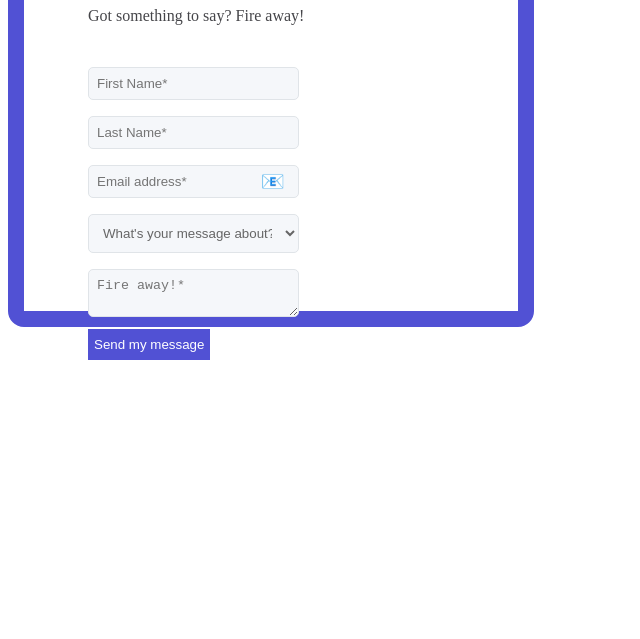
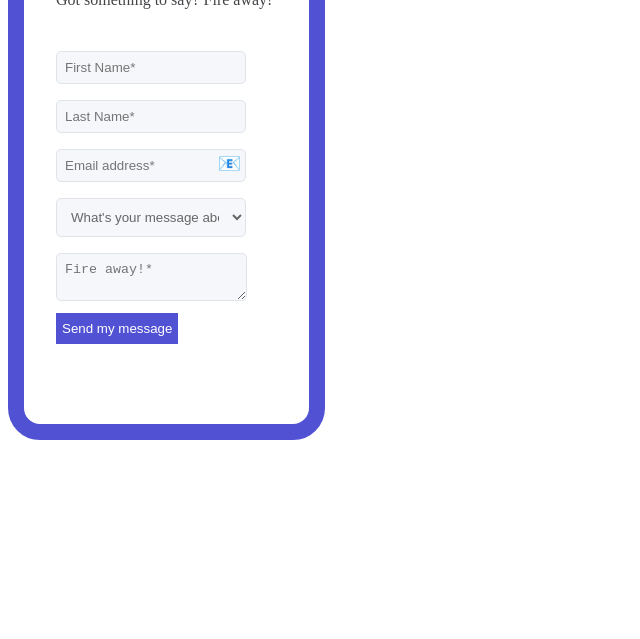
Before and after one commit to kbogantess/LYFTER, a plain HTML site: page Semana_3(M2frontend)/Ejercicio_1.html in a window 1280 px wide. Shown: the part 161-800 px from the top of the page, without its empty margins (0-640 px from the left). Drawn offline with Linux system fonts and the light colour scheme.

Commit message:
Correcciones de semana 3

```diff
--- a/Semana_3(M2frontend)/Ejercicio_1.css
+++ b/Semana_3(M2frontend)/Ejercicio_1.css
@@ -1,20 +1,25 @@
-.all{
 
-width: 100%;
-height: 100%;
-}
+
 
 .screen-border {
+
+    display: flex;
+    flex-direction: column;
+
     border: 1em rgb(81, 81, 212) solid;
-    border-radius: 1em;
-    padding: 4em;
-    height: 40vh;
-    width: 33vw;
-    padding-right: 0.5em;
+    border-radius: 2em;
 
+    padding-right:-3rem;
+    padding-bottom: 5rem;
+    padding-left:2rem;
+    padding-top:2rem;
+
+    height: 40%;
+    width: 20%;
 }
 
 p {
+    display: flex;
     font-size: 1rem;
     color: rgb(69, 69, 73);
 }
@@ -22,12 +27,14 @@ p {
 
 
 .first-name {
-    border-radius: 3em;
+    width: 150%;
+    border-radius: 3rem;
     padding-top: 0.5rem;
     padding-bottom: 0.5rem;
 }
 
 .first-name input {
+
     color: #666;
     background-color: #f5f7fa;
     border: 1px solid #e0e4e8;
@@ -39,9 +46,9 @@ p {
 }
 
 
-
 .last-name {
-    border-radius: 3em;
+    width: 150%;
+    border-radius: 3rem;
     padding-top: 0.5rem;
     padding-bottom: 0.5rem;
 }
@@ -58,14 +65,12 @@ p {
 }
 
 
-
 .email{
-    border-radius: 3em;
+    width: 150%;
+    border-radius: 3rem;
     padding-top: 0.5rem;
     padding-bottom: 0.5rem;
-    position: relative;
-    display: flex;
-    align-items: center;
+
 }
 
 .email input {
@@ -80,15 +85,16 @@ p {
 }
 
 .email .icon {
-    margin: -12em;
-    padding-left: 10em;
-    font-size: 1.2em;
+    margin: -12rem;
+    padding-left: 10rem;
+    font-size: 1.2rem;
     pointer-events: none;
 }
 
 
 
 .message-about {
+    width: 150%;
     border-radius: 3em;
     padding-top: 0.5rem;
     padding-bottom: 0.5rem;
@@ -105,16 +111,17 @@ p {
 }
 
 .message {
-    border-radius: 3em;
+    width: 275%;
+    border-radius: 3rem;
     padding-top: 0.5rem;
     padding-bottom: 0.5rem;
 }
 
 .message textarea {
+    width: 27.5%;
     color: #666;
     background-color: #f5f7fa;
     border: 1px solid #e0e4e8;
-    width: 50%;
     padding: 0.5rem;
     padding-bottom: 0.5rem;
     border-radius: 5px;
--- a/Semana_3(M2frontend)/Ejercicio_1.html
+++ b/Semana_3(M2frontend)/Ejercicio_1.html
@@ -1,82 +1,73 @@
-
 <!DOCTYPE html>
-<div class = all>
-<html lang="es"></html>
-
-    <head>
-        <link href="Ejercicio_1.css" rel="stylesheet" />
-    </head>
-
-
-    <body>
-            <div class= "screen-border">
-
-
 <html lang="es">
   <head>
     <meta charset="UTF-8" />
     <meta name="viewport" content="width=device-width, initial-scale=1.0" />
-                    <form action="https://dummyjson.com/test" method="POST">
+    <link href="Ejercicio_1.css" rel="stylesheet" />
+    <title>Formulario de contacto</title>
+  </head>
 
-
-<!--#########################################################################################################################################-->
-
-
+  <body>
+    <div class="screen-border">
       <h1>Contact us!</h1>
-
       <p>Got something to say? Fire away!</p>
       <br />
 
-
-                            <div class = "first-name">
-                            <input type="text" id="first_name" placeholder="First Name*" required/>
+      <form action="https://dummyjson.com/test" method="POST">
+        <div class="first-name">
+          <input
+            type="text"
+            id="first_name"
+            placeholder="First Name*"
+            required
+          />
           <br />
         </div>
 
-
-                            <div class = "last-name">
-                            <input type="text" id="last_name" placeholder="Last Name*" required/>
+        <div class="last-name">
+          <input type="text" id="last_name" placeholder="Last Name*" required />
           <br />
         </div>
 
-
-                            <div class = "email">
-
-                            <input type="text" id="email" placeholder="Email address*" required/>
+        <div class="email">
+          <input
+            type="email"
+            id="email"
+            placeholder="Email address*"
+            required
+          />
           <span class="icon">📧</span>
-
           <br />
         </div>
 
-
         <div class="message-about">
           <select id="message-about" required>
-                                    <option value="" disabled selected>What's your message about? *</option>
+            <option value="" disabled selected>
+              What's your message about? *
+            </option>
             <option value="Question">Question</option>
             <option value="Suggestion">Suggestion</option>
             <option value="Complaint">Complaint</option>
           </select>
         </div>
 
-
-                            <div class = "message">
-                            <textarea id="message" name="message" placeholder="Fire away!*"></textarea>
+        <div class="message">
+          <textarea
+            id="message"
+            name="message"
+            placeholder="Fire away!*"
+          ></textarea>
           <br />
         </div>
 
-
-                            <div class = "send-message">
+        <div class="send-message">
           <input type="submit" value="Send my message" />
+        </div>
       </form>
     </div>
-
+  </body>
+</html>
 
 <!--#########################################################################################################################################-->
 
-
-
-            </div>
-    </body>
-</html
-</div>
 <!-- Comment de prueba...-->
--- a/Semana_3(M2frontend)/Ejercicio_2.css
+++ b/Semana_3(M2frontend)/Ejercicio_2.css
@@ -1,23 +1,13 @@
-.all{
+.page-container{
 width:100%;
 height:100%;
+display: flex;
+justify-content: center;
+align-content: center;
 }
 
-
 .header-class{
-
     text-align: center;
-
-}
-
-
-
-.Social-networks-image{
-
-    display: flex;
-    justify-content: center;
-    margin-top: 1rem;
-
 }
 
 
@@ -25,15 +15,14 @@ height:100%;
 .choose-the-best{
 
     font-size: 0.95rem;
-    margin-top: 1rem;
-    margin-bottom: 0.5rem;
+    margin-top: 0.5rem;
 }
 
 
 
 .by{
     font-size: 0.5rem;
-    margin-top: -1rem;
+    margin-top: -1.8rem;
     margin-bottom: 0.5rem;
 }
 
@@ -43,7 +32,7 @@ height:100%;
 
     display: flex;
     justify-content: center;
-    margin-top: 1rem;
+    margin-top: 0.5rem;
 
 }
 
@@ -51,44 +40,47 @@ height:100%;
 
 .first-paragraph{
 
-
+    justify-content: center;
     text-align: left;
-    margin: 0 auto;
     font-size: 0.7rem;
-    margin-left: 37%;
+    margin-left: 0.8rem;
 
 }
 
 
-
-
+.fifty-text-fifty-image{
+    display: flex;
+    border-color: blue;
+}
 .fifty-paragraph{
 
-    margin-left: 37%;
+    display: flex;
+    font-size: 0.7rem;
+    padding-bottom: 0.7rem;
+    justify-content: start;
     text-align: left;
+    display: inline-block;
+    margin-top: -0.5rem;
+    margin-left: 1rem;
+}
+
+.fifty-image{
+
+    display: flex;
     font-size: 0.7rem;
+    padding-bottom: 0.7rem;
+    justify-content: end;
+    margin-left: 2rem;
+    margin-top: 1rem;
+
 }
 
 
-.fifty-image {
-
-    margin-left: 52%;
-    margin-top: -7rem;
+.bottom-paragraph{
+    display: flex;
+    text-align: left;
+    justify-content: start;
+    font-size: 0.7rem;
+    margin-top: -2rem;
+    margin-left: 0.8rem;
 }
-
-
-
-.bottom-paragraph{
-
-
-    margin: 1rem;
-    font-size: 0.7rem;
-    margin-left: 37%;
-}
-
-
-.page-container{
-    align-items: center;
-    text-align: center;
-
-}
```
Also changed, not shown: Semana_3(M2frontend)/Ejercicio_2.html (+8 -15 lines). Lines whose indentation alone changed are shown as unchanged.
